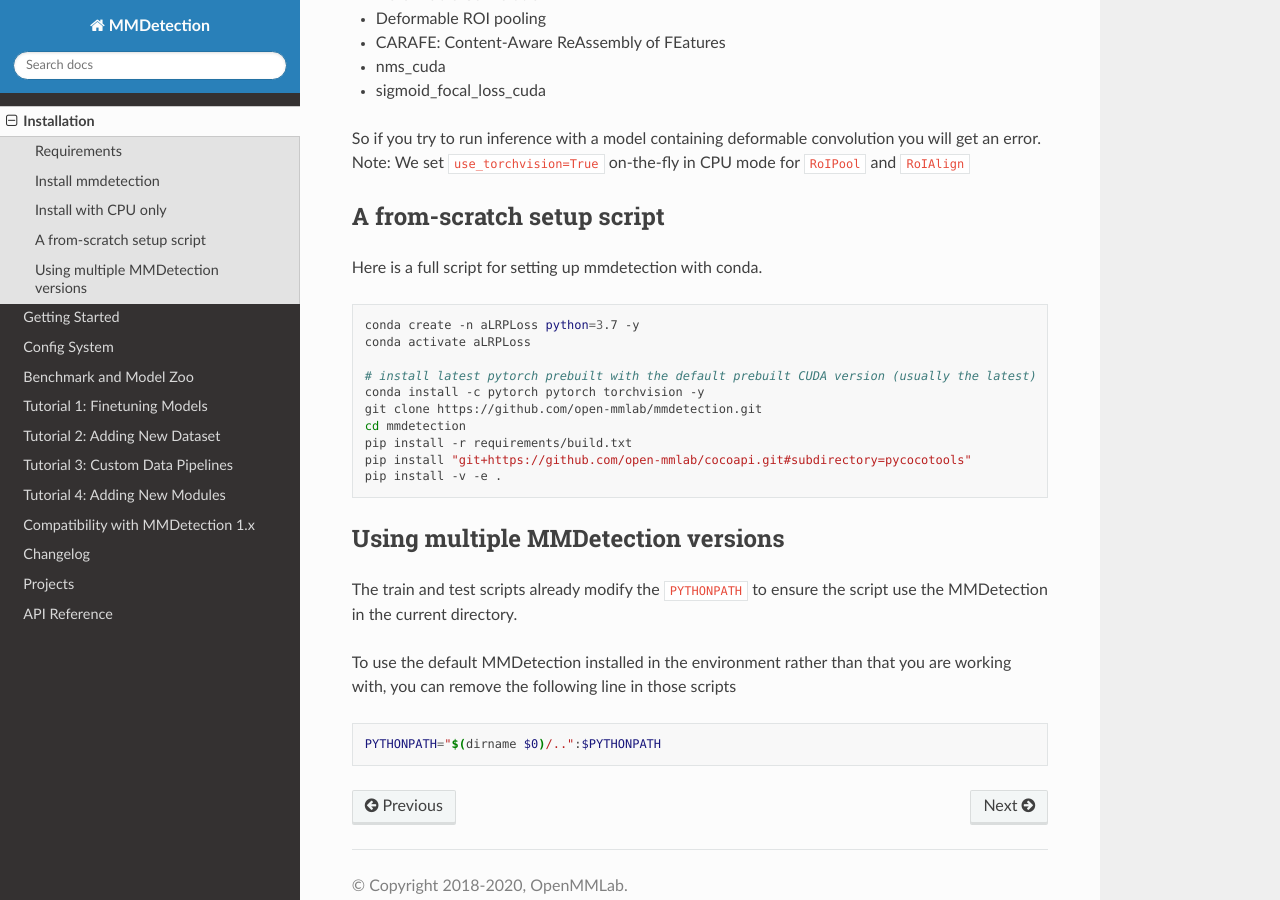
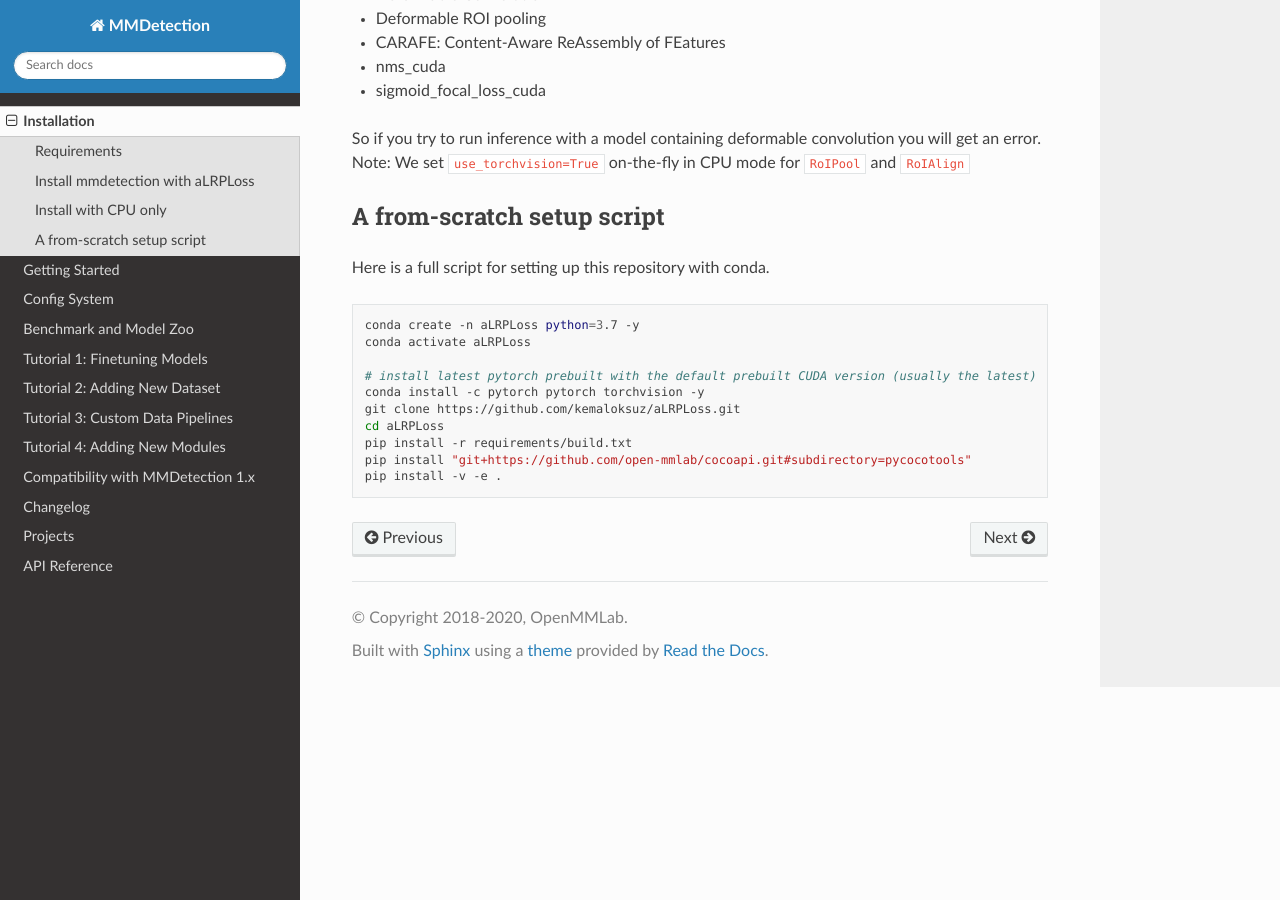
Before and after one commit to kemaloksuz/aLRPLoss, a Sphinx documentation site: the page built from docs/install.md, in a window 1280 px wide and 900 px high, scrolled down 2146 px. Built offline with Sphinx 7.4.7 and the Read the Docs theme 2.0.0, drawn with Linux system fonts in a browser that asks for light colours; the version number could not be read and is left out; some of the changed text lies outside the part shown.

Commit message:
installation guidelines corrected

````diff
--- a/docs/install.md
+++ b/docs/install.md
@@ -11,7 +11,7 @@
 
 Recommended configuration: Python 3.7,PyTorch 1.4, CUDA 10.1 and mmcv 0.6.2.
 
-### Install mmdetection
+### Install mmdetection with aLRPLoss
 
 a. Create a conda virtual environment and activate it.
 
@@ -39,10 +39,10 @@
 
 ```shell
 git clone https://github.com/kemaloksuz/aLRPLoss.git
-cd mmdetection
+cd aLRPLoss
 ```
 
-d. Install build requirements and then install mmdetection.
+d. Install build requirements and then install mmdetection with aLRP Loss.
 (We install our forked version of pycocotools via the github repo instead of pypi
 for better compatibility with our repo.)
 
@@ -95,7 +95,7 @@
 
 ### A from-scratch setup script
 
-Here is a full script for setting up mmdetection with conda.
+Here is a full script for setting up this repository with conda.
 
 ```shell
 conda create -n aLRPLoss python=3.7 -y
@@ -103,19 +103,9 @@
 
 # install latest pytorch prebuilt with the default prebuilt CUDA version (usually the latest)
 conda install -c pytorch pytorch torchvision -y
-git clone https://github.com/open-mmlab/mmdetection.git
-cd mmdetection
+git clone https://github.com/kemaloksuz/aLRPLoss.git
+cd aLRPLoss
 pip install -r requirements/build.txt
 pip install "git+https://github.com/open-mmlab/cocoapi.git#subdirectory=pycocotools"
 pip install -v -e .
 ```
-
-### Using multiple MMDetection versions
-
-The train and test scripts already modify the `PYTHONPATH` to ensure the script use the MMDetection in the current directory.
-
-To use the default MMDetection installed in the environment rather than that you are working with, you can remove the following line in those scripts
-
-```shell
-PYTHONPATH="$(dirname $0)/..":$PYTHONPATH
-```
````
